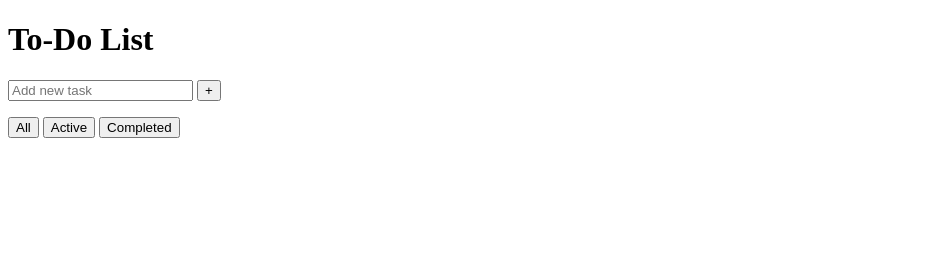
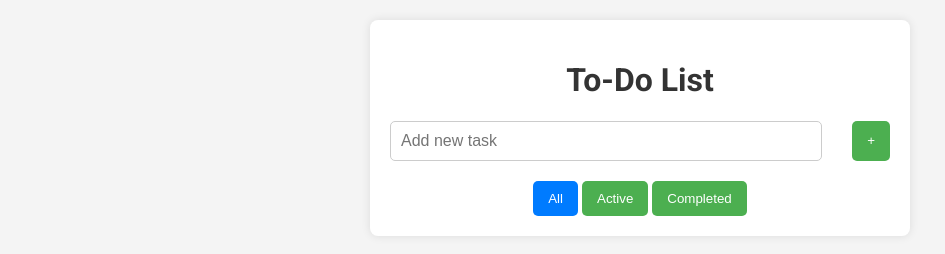
Before and after one commit to HayotbekDeveloper/TO-DO, a plain HTML site: page index.html in a window 1280 px wide. Shown: the whole page, without its empty margins (0-945 px from the left). Drawn offline with Linux system fonts and the light colour scheme; the site is published under a folder, as on GitHub Pages, so addresses that start at the root find nothing.

Commit message:
Add files via upload

```diff
--- a/index.html
+++ b/index.html
@@ -5,7 +5,7 @@
     <meta charset="UTF-8">
     <meta name="viewport" content="width=device-width, initial-scale=1.0">
     <title>To-Do List</title>
-    <link rel="stylesheet" href="/TO-DO/style.css">
+    <link rel="stylesheet" href="style.css">
     <link href="https://fonts.googleapis.com/css2?family=Roboto:wght@400;700&display=swap" rel="stylesheet">
 </head>
 
```
